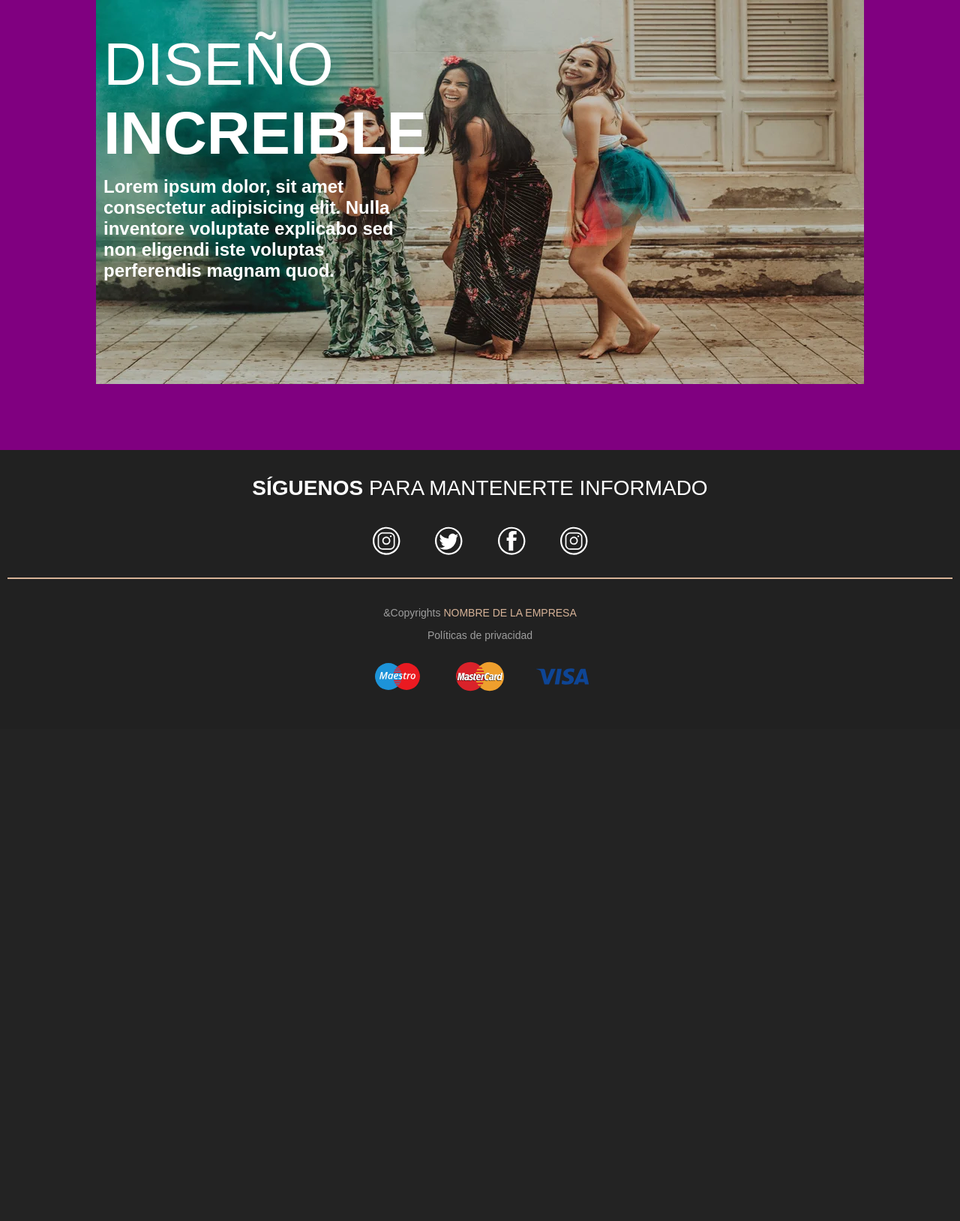
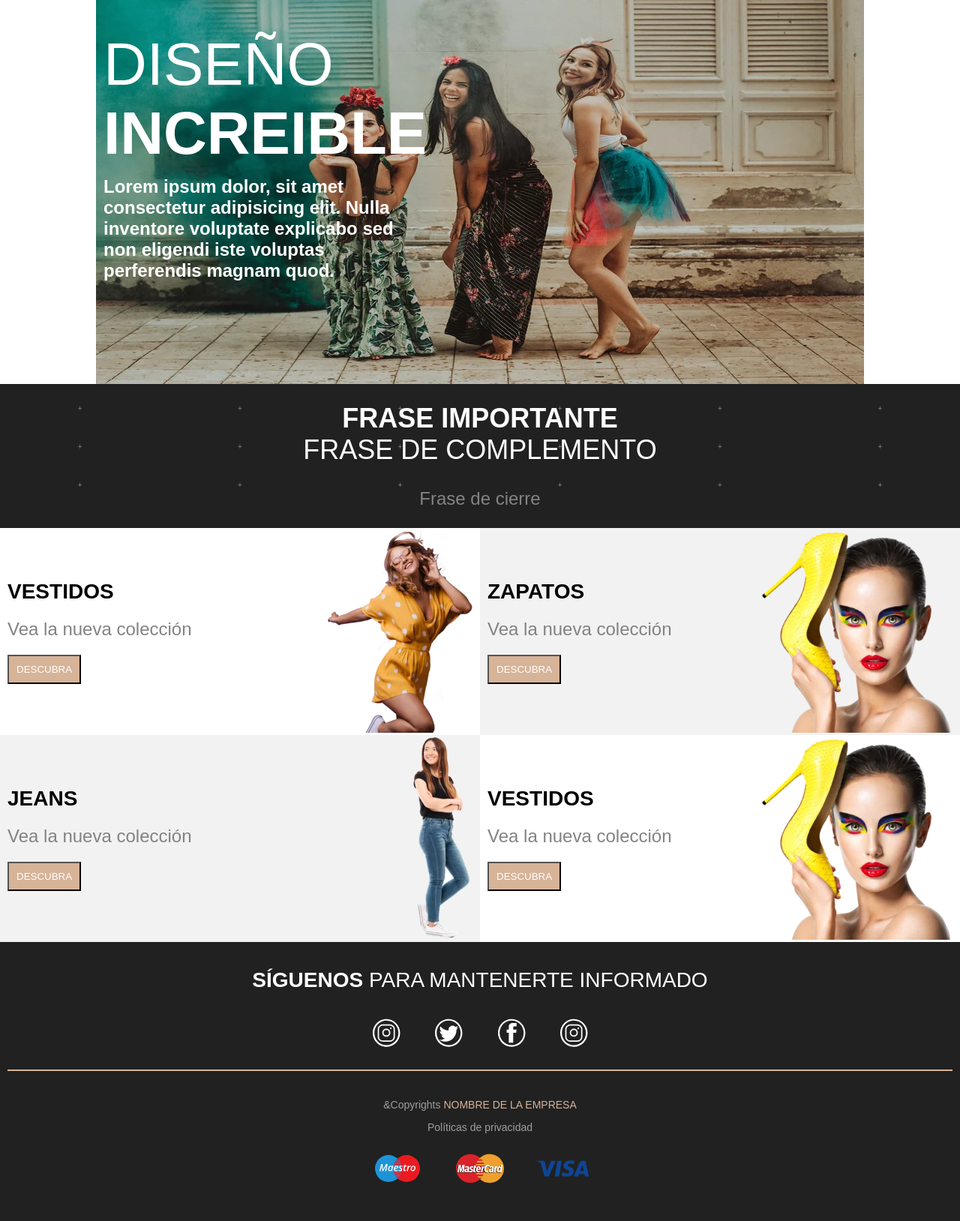
Before and after one commit to ronaldrrca/web-model-2, a PHP site: page /inicio.php in a window 1280 px wide. Shown: the part 70-1698 px from the top of the page at 75% size. Before the commit the page ends 992 px from the top, so only its background shows below. Run offline with PHP 8.4, Linux system fonts and the light colour scheme.

Commit message:
Agregando la sección discover - nuevas colecciones

```diff
--- a/1024p.css
+++ b/1024p.css
@@ -13,3 +13,30 @@
 #main_image_2_1024p{
     display: block;
 }
+
+#important_text{
+    font-size: 3.6rem;
+}
+
+#discover{
+    flex-direction: row;
+    flex-wrap: wrap;
+}
+
+.new_collection_beige, .new_collection_white{
+    width: 50%;
+}
+
+.new_collection_beige, .new_collection_white{
+    padding: 0 1rem;
+}
+
+#discover > div:nth-child(1),
+#discover > div:nth-child(4){
+    background-color: #ffffff;
+}
+
+#discover > div:nth-child(2),
+#discover > div:nth-child(3){
+    background-color: #f2f2f2;
+}
--- a/1300p.css
+++ b/1300p.css
@@ -39,3 +39,7 @@ nav{
 #main_image_2_1300p{
     display: block;
 }
+
+.new_collection_beige, .new_collection_white{
+    padding: 0 5rem;
+}
--- a/414p.css
+++ b/414p.css
@@ -53,8 +53,7 @@ main{
     align-items: center;
     justify-content: flex-start;
     margin-top: 7rem;
-    min-height: 60rem;
-    background-color: purple;
+    width: 100%;
 }
 
 footer{
@@ -199,6 +198,108 @@ footer{
     color: #ffffff;
 }
 
+#important_text{
+    position: relative;
+    width: 100%;
+    display: flex;
+    flex-direction: column;
+    justify-content: center;
+    align-items: center;
+    background-color: var(--light-black);
+    padding: 2rem 0;
+    text-align: center;
+    font-size: 2.8rem;
+    color: #ffffff;
+}
+
+#important_text > p:last-child{
+    margin-top: 3rem;
+    font-size: 2.4rem;
+    color: #838383;
+}
+
+#plus{
+    width: 100%;
+    display: flex;
+    flex-direction: column;
+    position: absolute;
+    top: 0.5rem;
+    font-size: 1rem;
+    color: #838383;
+}
+
+#plus > div{
+    display: flex;
+    justify-content: space-around;
+    width: 100%;
+    padding: 2rem 0;
+}
+
+#discover{
+    width: 100%;
+    display: flex;
+    flex-direction: column;
+    align-items: center;
+    justify-content: flex-start;
+}
+
+
+
+.new_collection_beige, .new_collection_white{
+    width: 100%;
+    height: 27.6rem;
+    display: flex;
+    flex-direction: row;
+    justify-content: center;
+    align-items: center;
+    padding-left: 0.8rem;
+}
+
+.new_collection_beige{
+    background-color: #f2f2f2;
+}
+
+.new_collection_white{
+    background-color: #ffffff;
+}
+
+.new_collection_beige p:first-child, .new_collection_white p:first-child{
+    font-size: 2.8rem;
+    font-weight: bold;
+    margin-bottom: 2rem;
+}
+
+.new_collection_beige p:nth-child(2), .new_collection_white p:nth-child(2){
+    font-size: 2.4rem;
+    color: #838383;
+    margin-bottom: 2rem;
+    z-index: 9;
+}
+
+.new_collection_beige button, .new_collection_white button{
+    padding: 1rem;
+    background-color: var(--dark-beige);
+    color: #ffffff;
+}
+
+.new_collection_image{
+    width: 30%;
+    display: flex;
+    justify-content: flex-end;
+    align-items: center;
+}
+
+.new_collection_text{
+    width: 70%;
+}
+
+#zapatos_movil{
+    display: block;
+}
+
+#zapatos_tablet{
+    display: none;
+}
 
 
 /*Footer styles*/
--- a/768p.css
+++ b/768p.css
@@ -21,3 +21,23 @@
 #main_image_text p:last-child{
     font-size: 2.4rem;
 }
+
+#important_text{
+    padding: 2.5rem 0;
+}
+
+#plus{
+    top: 0.7rem;
+}
+
+.new_collection_beige, .new_collection_white{
+    padding: 0 12rem;
+}
+
+#zapatos_movil{
+    display: none;
+}
+
+#zapatos_tablet{
+    display: block;
+}
--- a/inicio.php
+++ b/inicio.php
@@ -28,6 +28,62 @@
                 <img id="main_image_2_1024p" src="assets/images/main-image-2-1024x512.webp" alt="imagen de vitrina de productos">
                 <img id="main_image_2_1300p" src="assets/images/main-image-2-1300x512.webp" alt="imagen de vitrina de productos">
             </figure>
+            <div id="important_text">
+                    <div id="plus">
+                        <div><p>+</p><p>+</p><p>+</p><p>+</p><p>+</p><p>+</p></div>
+                        <div><p>+</p><p>+</p><p>+</p><p>+</p><p>+</p><p>+</p></div>
+                        <div><p>+</p><p>+</p><p>+</p><p>+</p><p>+</p><p>+</p></div>
+                    </div>
+                    <P><b>FRASE IMPORTANTE</b></P>
+                    <P>FRASE DE COMPLEMENTO</P>
+                    <P>Frase de cierre</P>
+            </div>
+            <section id="discover">
+                    <div class="new_collection_beige">
+                        <div class="new_collection_text">
+                            <p>VESTIDOS</p>
+                            <p>Vea la nueva colección</p>
+                            <button>DESCUBRA</button>
+                        </div>
+                        <figure class="new_collection_image">
+                            <img src="assets/images/vestidos-193x270.webp" alt="">
+                        </figure>
+                    </div>
+                    <div class="new_collection_white">
+                        <div class="new_collection_text">
+                            <p>ZAPATOS</p>
+                            <p>Vea la nueva colección</p>
+                            <button>DESCUBRA</button>
+                        </div>
+                        <figure class="new_collection_image">
+                            <img id="zapatos_movil" src="assets/images/zapatos-movil-122x270.webp" alt="">
+                            <img id="zapatos_tablet" src="assets/images/zapatos-257x270.webp" alt="">
+                        </figure>
+                    </div>
+                    <div class="new_collection_beige">
+                        <div class="new_collection_text">
+                            <p>JEANS</p>
+                            <p>Vea la nueva colección</p>
+                            <button>DESCUBRA</button>
+                        </div>
+                        <figure class="new_collection_image">
+                            <img src="assets/images/jeans.webp" alt="">
+                        </figure>
+                    </div>
+                    <div class="new_collection_white">
+                        <div class="new_collection_text">
+                            <p>VESTIDOS</p>
+                            <p>Vea la nueva colección</p>
+                            <button>DESCUBRA</button>
+                        </div>
+                        <figure class="new_collection_image">
+                            <img id="zapatos_movil" src="assets/images/zapatos-movil-122x270.webp" alt="">
+                            <img id="zapatos_tablet" src="assets/images/zapatos-257x270.webp" alt="">
+                        </figure>
+                    </div>
+            </section>
+
+
     </main>
     <footer>
             <?php include 'footer.php' ?>
```
Also changed, not shown: assets/images/jeans.png (added), assets/images/jeans.webp (added), assets/images/vestidos-193x270.webp (added), assets/images/vestidos.png (added), assets/images/zapatos-257x270.webp (added), assets/images/zapatos-movil-122x270.webp (added), 4 other files.
